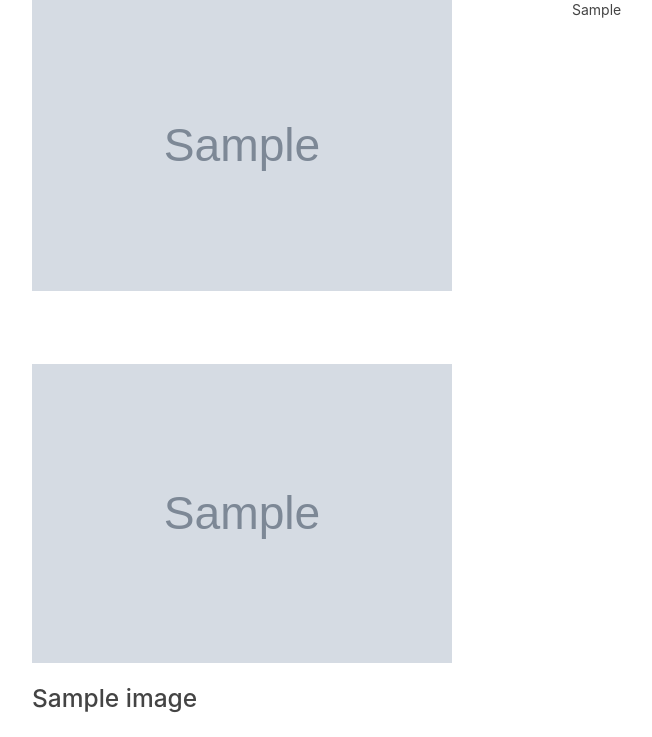
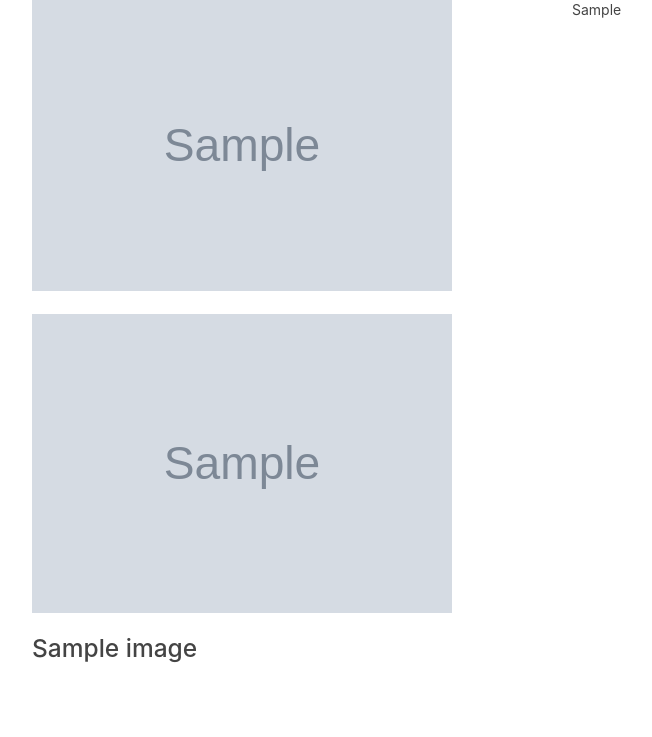
Before and after one commit to LisaHarrison08/Web-Scraping, a Flask app: page / in a window 1280 px wide. Shown: the part 471-1208 px from the top of the page, without its empty margins (68-720 px from the left). After the commit the page ends 1134 px from the top, so only its background shows below. Run offline with Flask 2, Linux system fonts and the light colour scheme; grey boxes marked "Sample" are stand-in pictures; a database or web service that is not in the repository returns one stand-in record (values such as "Sample title"); some libraries are stand-ins or nearby versions; some web fonts are replaced.

Commit message:
updated html file

```diff
--- a/Mission_to_Mars/templates/index.html
+++ b/Mission_to_Mars/templates/index.html
@@ -49,7 +49,7 @@
           </div>
         </div>
 
-          <div class="container" style="margin-top: 50px">
+          <div class="container">
             <div class="row">
               {% for image in mars_data.hemi_img_urls %}
 
```
Also changed, not shown: Mission_to_Mars/scrape_mars.py (+8 -8 lines), Screenshots of app/Screenshot .png (added).
